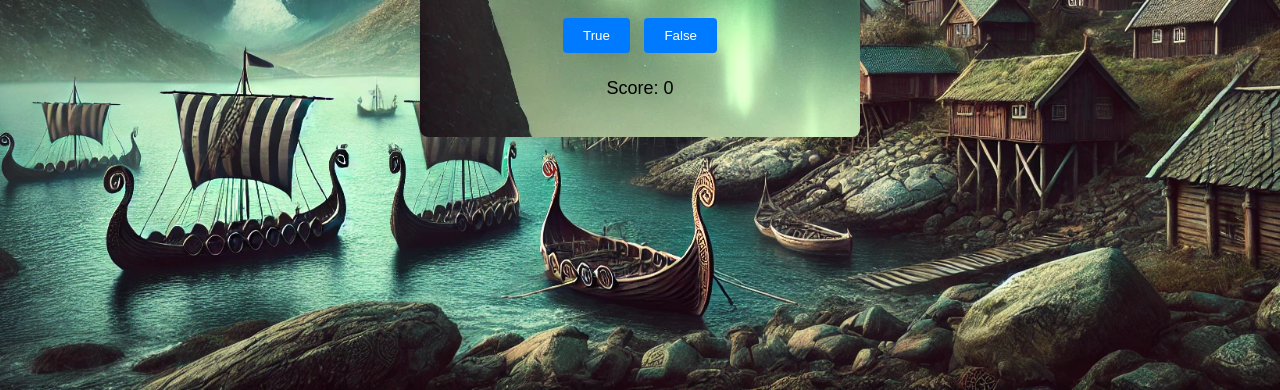
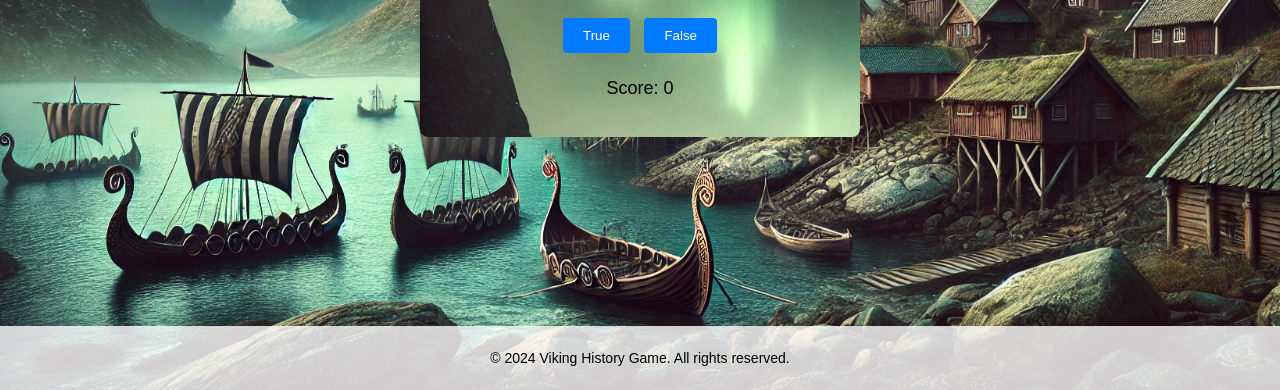
Before and after one commit to S-b4g1a/home-project, a plain HTML site: page index.html in a window 1280 px wide. Shown: the part 410-800 px from the top of the page. Drawn offline with Linux system fonts and the light colour scheme.

Commit message:
add footer element to page

```diff
--- a/index.html
+++ b/index.html
@@ -23,6 +23,9 @@
             <p id="congrats" style="display: none;">Congratulations! You've completed all the questions!</p>
         </div>
     </div>
+    <footer>
+        <p>&copy; 2024 Viking History Game. All rights reserved.</p>
+     </footer>
     <script src="script.js"></script>
 </body>
 </html>
--- a/styles.css
+++ b/styles.css
@@ -67,3 +67,13 @@ h1 {
     font-size: 18px;
     color: #28a745;
 }
+
+footer {
+    background-color: rgba(255, 255, 255, 0.8);
+    width: 100%;
+    text-align: center;
+    padding: 10px 0;
+    position: absolute;
+    bottom: 0;
+    font-size: 14px;
+}
```
